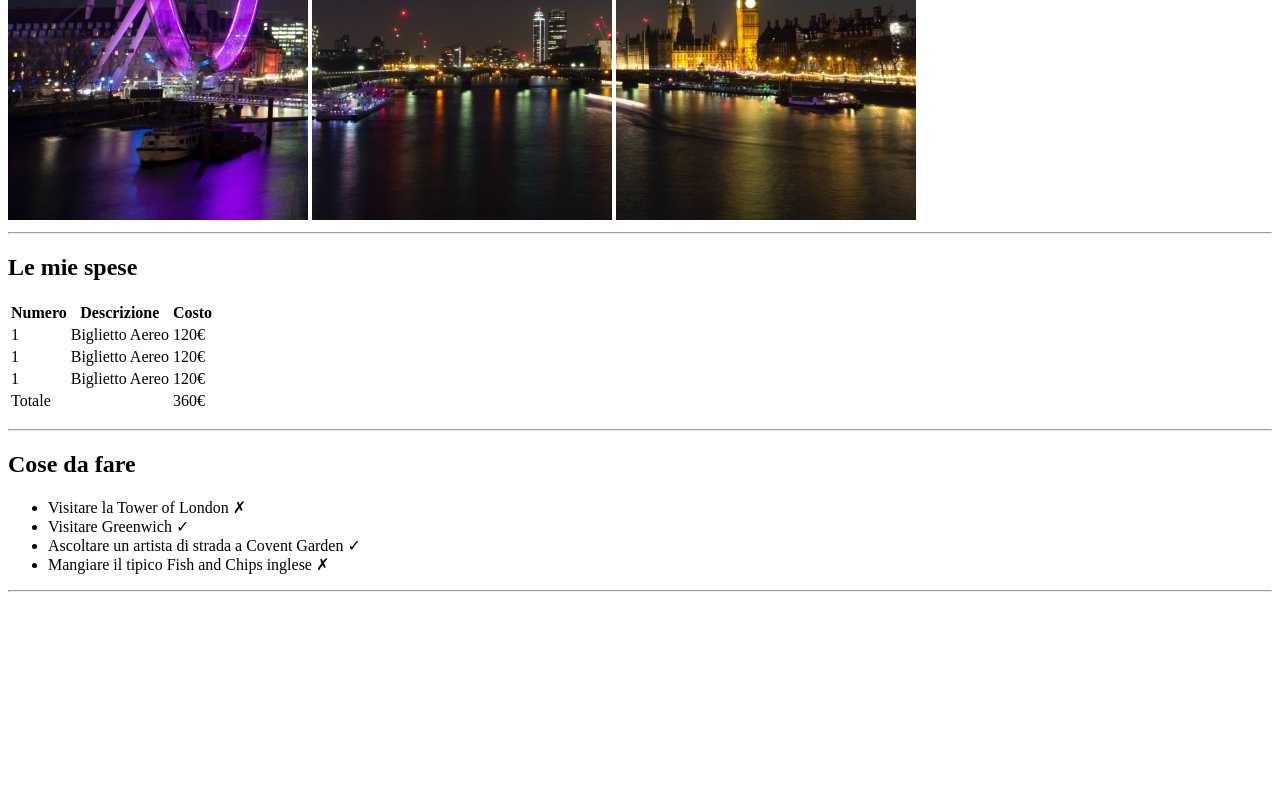
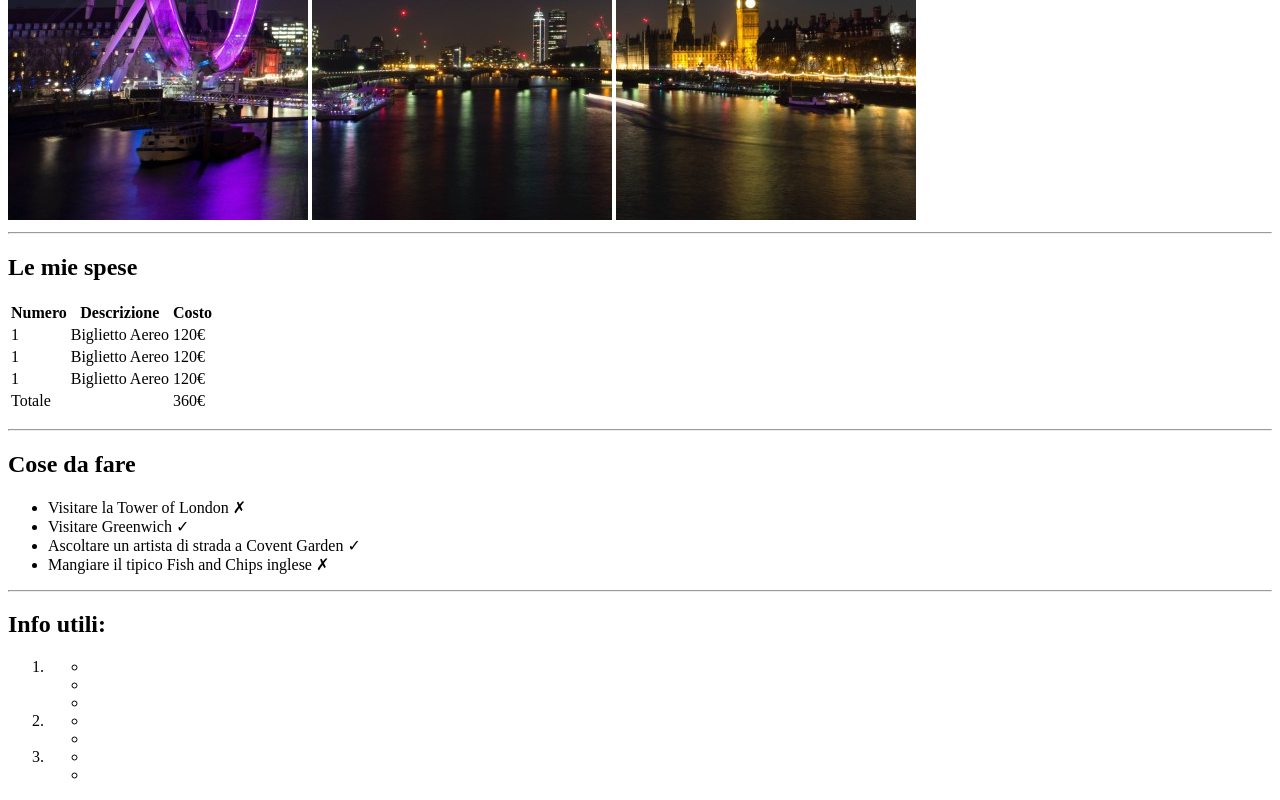
Before and after one commit to LucianaSchembri/html-london-trip, a plain HTML site: page index.html in a window 1280 px wide. Shown: the part 460-1260 px from the top of the page. Before the commit the page ends 1060 px from the top, so only its background shows below. Drawn offline with Linux system fonts and the light colour scheme.

Commit message:
struttura dedlla quarta sezione

```diff
--- a/index.html
+++ b/index.html
@@ -63,6 +63,31 @@
     </p>
     <hr>
 
+    <!-- Quarta sezione -->
+     <p>
+        <h2>Info utili:</h2>
+        <ol>
+            <li>
+                <ul>
+                    <li></li>
+                    <li></li>
+                    <li></li>
+                </ul>
+            </li>
+            <li>
+                <ul>
+                    <li></li>
+                    <li></li>
+                </ul>
+            </li>
+            <li>
+                <ul>
+                    <li></li>
+                    <li></li>
+                </ul>
+            </li>
+        </ol>
+     </p>
 
 </body>
 
```
